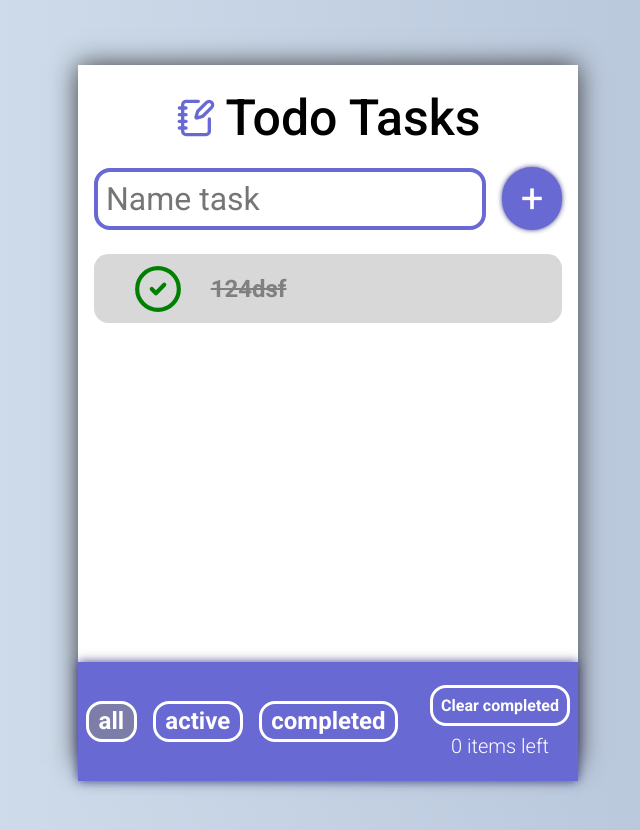
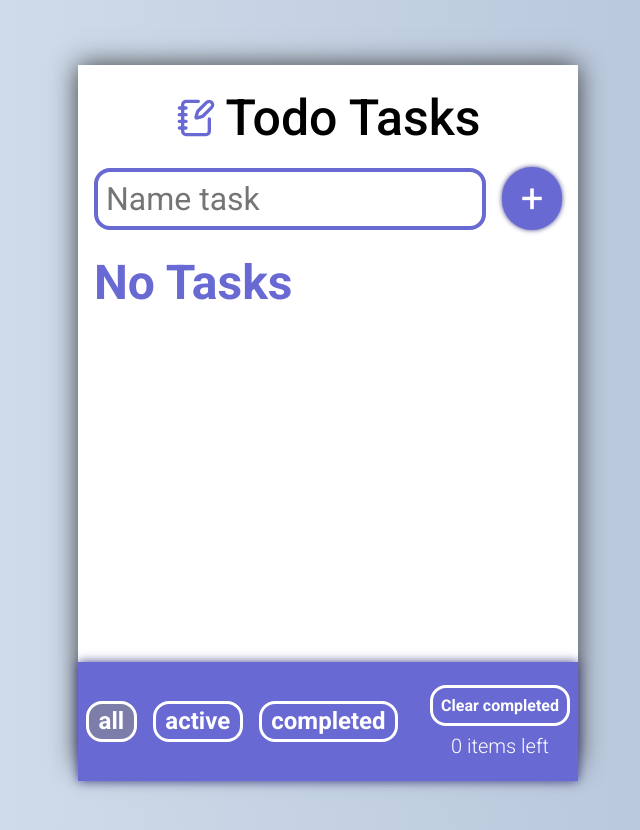
Before and after one commit to Matuxa1503/Todo, a React (Vite) app: page / in a window 1280 px wide. Shown: the whole page, without its empty margins (312-952 px from the left). Built offline with nearby package versions, Linux system fonts and the light colour scheme.

Commit message:
feat: Added filter tasks

```diff
--- a/src/App.tsx
+++ b/src/App.tsx
@@ -6,11 +6,18 @@ import './App.scss';
 import { useEffect, useState } from 'react';
 import type { Idata } from './interfaces';
 import type { Filter } from './types';
+import { getFilteredTasks } from './utils';
 
 function App() {
-  const [tasks, setTasks] = useState<Idata[]>([{ isCompleted: true, task: '124dsf', id: Date.now() }]);
+  const [tasks, setTasks] = useState<Idata[]>([]);
   const [counter, setCounter] = useState<number>(0);
   const [stateRadioBtn, setStateRadioBtn] = useState<Filter>('all');
+  const filteredTasks = getFilteredTasks(tasks, stateRadioBtn);
+
+  useEffect(() => {
+    const uncompletedTasks = tasks.filter((item) => !item.isCompleted).length;
+    setCounter(uncompletedTasks);
+  }, [tasks]);
 
   const addTask = (data: Idata) => {
     setTasks((prev) => [...prev, data]);
@@ -32,21 +39,12 @@ function App() {
     setTasks(arr);
   };
 
-  useEffect(() => {
-    console.log(stateRadioBtn);
-  }, [stateRadioBtn]);
-
-  useEffect(() => {
-    const uncompletedTasks = tasks.filter((item) => !item.isCompleted).length;
-    setCounter(uncompletedTasks);
-  }, [tasks]);
-
   return (
     <div className="wrapper">
       <div className="content">
         <Header />
         <TaskInput addTask={addTask} />
-        <TasksList tasks={tasks} handleToggleTask={handleToggleTask} />
+        <TasksList tasks={filteredTasks} handleToggleTask={handleToggleTask} />
         <Tabbar counter={counter} removeCompletedTask={removeCompletedTask} setStateRadioBtn={setStateRadioBtn} />
       </div>
     </div>
--- a/src/components/TasksList/TasksList.scss
+++ b/src/components/TasksList/TasksList.scss
@@ -1,3 +1,5 @@
+@use '../../variables.scss' as v;
+
 .blockTasks {
   width: 100%;
   height: 25rem;
@@ -7,4 +9,10 @@
   flex-direction: column;
   overflow: auto;
   gap: 1rem;
+
+  & .plug {
+    font-size: 3rem;
+    font-weight: 700;
+    color: v.$primary-color;
+  }
 }
--- a/src/components/TasksList/TasksList.tsx
+++ b/src/components/TasksList/TasksList.tsx
@@ -11,6 +11,7 @@ interface TasksListProps {
 export const TasksList: FC<TasksListProps> = ({ tasks, handleToggleTask }) => {
   return (
     <div className="blockTasks">
+      {tasks.length === 0 && <p className="plug">No Tasks</p>}
       {tasks.map((task) => (
         <Plate key={task.id} task={task} handleToggleTask={handleToggleTask} />
       ))}
--- /dev/null
+++ b/src/utils.ts
@@ -0,0 +1,14 @@
+import type { Idata } from './interfaces';
+import type { Filter } from './types';
+
+export const getFilteredTasks = (tasks: Idata[], stateRadioBtn: Filter): Idata[] => {
+  if (stateRadioBtn === 'active') {
+    return tasks.filter((item) => !item.isCompleted);
+  }
+
+  if (stateRadioBtn === 'completed') {
+    return tasks.filter((item) => item.isCompleted);
+  }
+
+  return tasks;
+};
```
